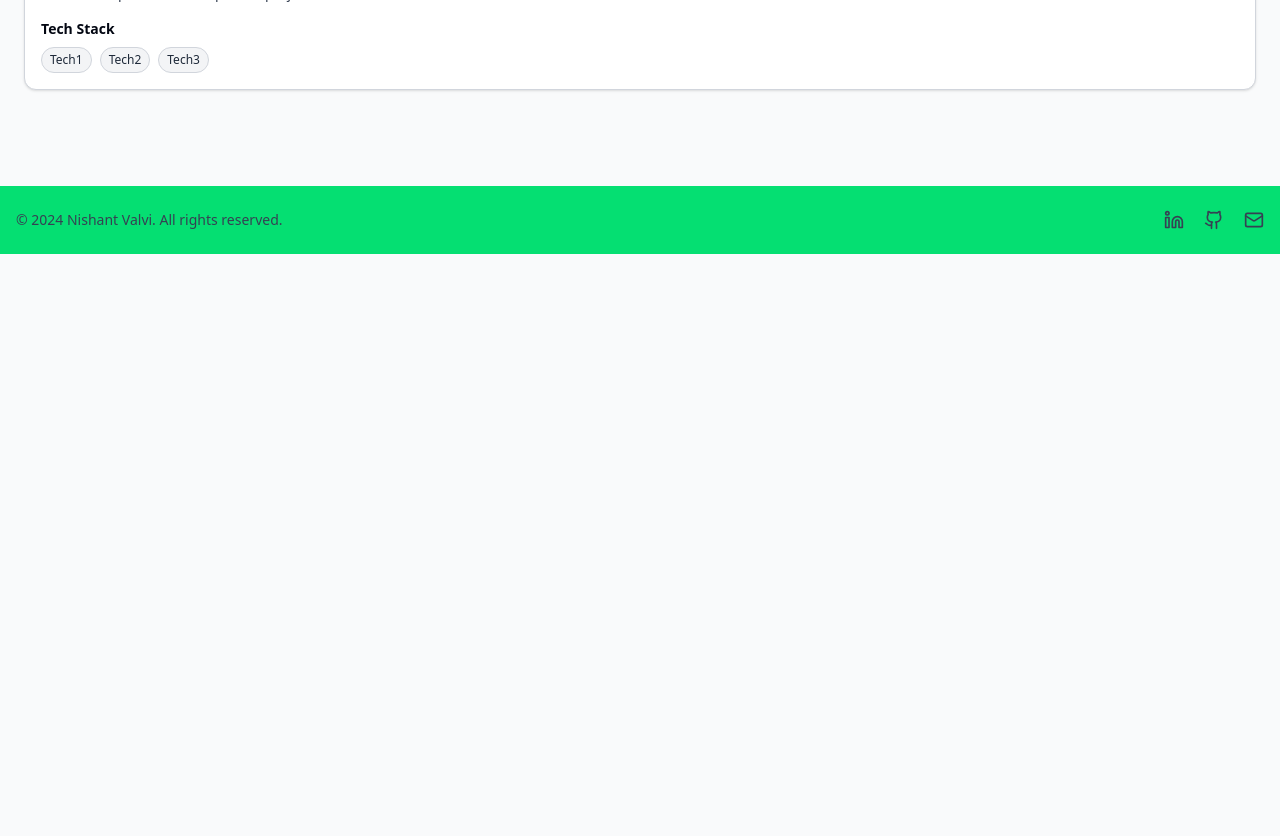
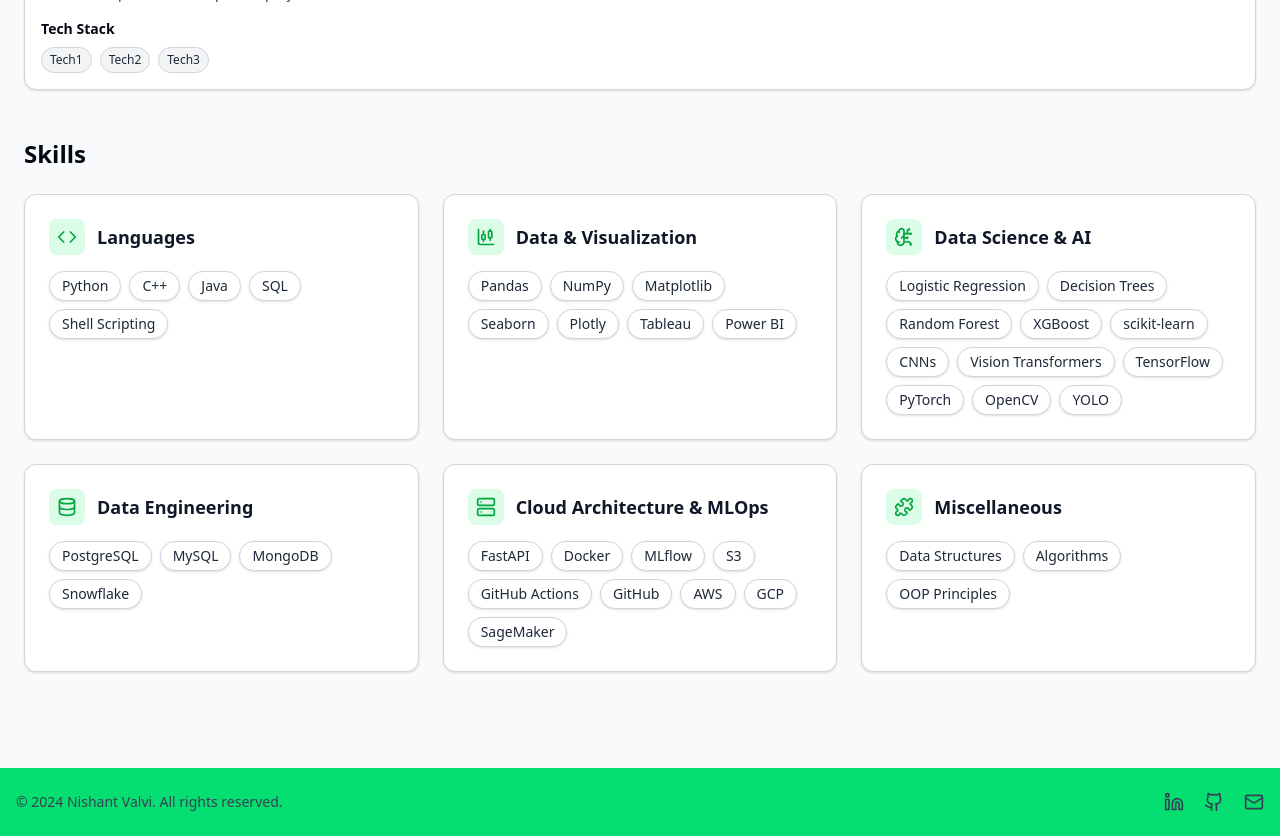
Before and after one commit to Nishant1998/portfolio-website, a React (Vite) app: page /resume in a window 1280 px wide. Shown: the part 740-1576 px from the top of the page. Before the commit the page ends 994 px from the top, so only its background shows below. Built offline with nearby package versions, Linux system fonts and the light colour scheme.

Commit message:
feat(resume): Add Skills section

```diff
--- a/public/data/resume.ts
+++ b/public/data/resume.ts
@@ -32,4 +32,61 @@
             logo: 'https://placehold.co/80x80?text=LOGO',
         },
     ],
+
+    skills: {
+
+        Languages: [
+            'Python', 'C++', 'Java', 'SQL', 'Shell Scripting',
+        ],
+
+        Data_and_Visualization: [
+            'Pandas',
+            'NumPy',
+            'Matplotlib',
+            'Seaborn',
+            'Plotly',
+            'Tableau',
+            'Power BI',
+        ],
+
+        Data_Science_and_AI: [
+            'Logistic Regression',
+            'Decision Trees',
+            'Random Forest',
+            'XGBoost',
+            'scikit-learn',
+            'CNNs',
+            'Vision Transformers',
+            'TensorFlow',
+            'PyTorch',
+            'OpenCV',
+            'YOLO',
+        ],
+
+        Data_Engineering: [
+            'PostgreSQL',
+            'MySQL',
+            'MongoDB',
+            'Snowflake',
+        ],
+
+        Cloud_Architecture_and_MLOps: [
+            'FastAPI',
+            'Docker',
+            'MLflow',
+            'S3',
+            'GitHub Actions',
+            'GitHub',
+            'AWS',
+            'GCP',
+            'SageMaker',
+        ],
+
+        Miscellaneous: [
+            'Data Structures',
+            'Algorithms',
+            'OOP Principles',
+        ],
+
+    }
 };
--- /dev/null
+++ b/src/components/SkillGroupCard.tsx
@@ -0,0 +1,55 @@
+import React from 'react';
+import {
+    LuCode,
+    LuChartCandlestick,
+    LuDatabase,
+    LuServer,
+    LuPuzzle,
+    LuBrainCircuit,
+} from 'react-icons/lu';
+
+type SkillGroupCardProps = {
+    title: string;
+    items: string[];
+};
+
+// Icon map based on title
+const iconMap: Record<string, React.ReactNode> = {
+    'Languages': <LuCode className="text-xl"/>,
+    'Data & Visualization': <LuChartCandlestick className="text-xl"/>,
+    'Data Science & AI': <LuBrainCircuit className="text-xl"/>,
+    'Data Engineering': <LuDatabase className="text-xl"/>,
+    'Cloud Architecture & MLOps': <LuServer className="text-xl"/>,
+    'Miscellaneous': <LuPuzzle className="text-xl"/>,
+};
+
+const SkillGroupCard: React.FC<SkillGroupCardProps> = ({title, items}) => {
+    const icon = iconMap[title] || <LuCode className="text-xl"/>; // fallback icon
+
+    return (
+        <div
+            className="rounded-xl border border-gray-300 p-6 shadow-sm transition hover:shadow-md bg-white hover:scale-[1.01] hover:shadow-lg transition-transform duration-300">
+            {/* Header with Icon and Title */}
+            <div className="flex items-center gap-3 mb-4">
+                <div className="bg-green-100 text-green-600 text-lg rounded-lg p-2">
+                    {icon}
+                </div>
+                <h4 className="text-lg font-semibold text-gray-900">{title}</h4>
+            </div>
+
+            {/* Skills */}
+            <div className="flex flex-wrap gap-2">
+                {items.map((skill, i) => (
+                    <span
+                        key={i}
+                        className="px-3 py-1 bg-white border border-gray-300 text-sm rounded-full text-gray-800 shadow-sm"
+                    >
+            {skill}
+          </span>
+                ))}
+            </div>
+        </div>
+    );
+};
+
+export default SkillGroupCard;
--- a/src/pages/resume.tsx
+++ b/src/pages/resume.tsx
@@ -1,6 +1,7 @@
 import {resumeData} from '../../public/data/resume';
 import EducationCard from '../components/EducationCard';
 import ExperienceCard from '../components/ExperienceCard';
+import SkillGroupCard from '../components/SkillGroupCard';
 import {useEffect} from "react";
 
 const Resume = () => {
@@ -32,6 +33,17 @@
                     ))}
                 </div>
 
+                {/* Skills Section */}
+                <h3 className="text-xl sm:text-2xl font-bold text-gray-950 mt-12 mb-6">Skills</h3>
+                <div className="grid grid-cols-1 sm:grid-cols-2 md:grid-cols-3 gap-6">
+                    {Object.entries(resumeData.skills).map(([group, items]) => (
+                        <SkillGroupCard
+                            key={group}
+                            title={group.replace(/_/g, ' ').replace(/\band\b/gi, '&')}
+                            items={items}
+                        />
+                    ))}
+                </div>
             </div>
         </section>
     );
```
